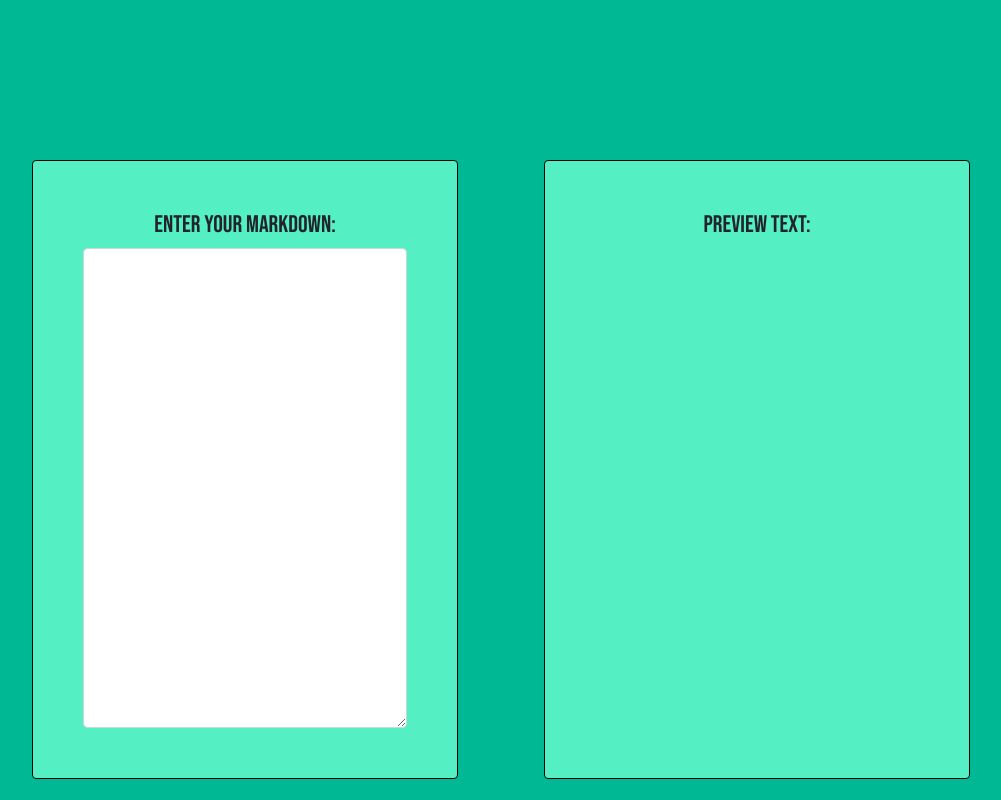
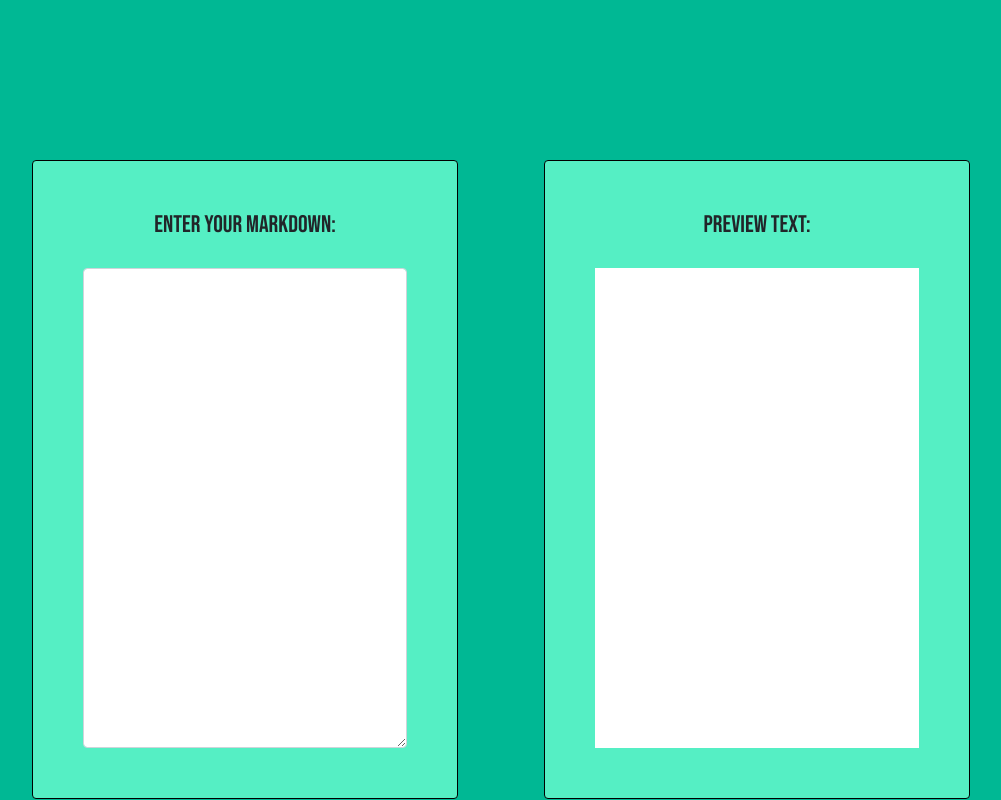
Before and after one commit to krstljrk/markdown-previewer, a React (Create React App) app: page / in a window 1280 px wide. Shown: the whole page, without its empty margins (139-1140 px from the left). Built offline with nearby package versions, Linux system fonts and the light colour scheme.

Commit message:
added stylings

```diff
--- a/src/components/markdown-preview.js
+++ b/src/components/markdown-preview.js
@@ -13,14 +13,15 @@ export default function MarkdownPreviewer() {
         <div className="markdown-container container-fluid">
             <div className="row">
                 <div className="col-5 container rounded">
-                    <h4 className="text-center">Enter your Markdown:</h4>
-                    <textarea className="form-control" id="editor" value={input} onChange={handleChange} />
+                    <h4 className="text-center container-title">Enter your Markdown:</h4>
+                    <textarea className="form-control tech-text" id="editor" value={input} onChange={handleChange} />
                 </div>
                 <div className="col-5 container rounded">
-                    <h4 className="text-center">Preview text:</h4>
-                    <div id="preview">
+                    <h4 className="text-center container-title">Preview text:</h4>
+                    <div className="tech-text" id="preview">
                         {input}
                     </div>
+
                 </div>
             </div>
 
--- a/src/styles/stylesheet.scss
+++ b/src/styles/stylesheet.scss
@@ -1,5 +1,6 @@
 @import '~bootstrap/scss/bootstrap.scss';
 @import url('https://fonts.googleapis.com/css2?family=Bebas+Neue&display=swap');
+@import url('https://fonts.googleapis.com/css2?family=Roboto+Mono:wght@300&display=swap');
 
 @mixin equal-padding ($x) {
     padding: $x $x $x $x;
@@ -8,6 +9,7 @@
 $background: #00b894;
 $container: #55efc4;
 $font: 'Bebas Neue', cursive;
+$font-area: 'Roboto Mono', monospace;
 
 body {
     background-color: $background;
@@ -39,3 +41,18 @@ body {
     background: $container;
     @include equal-padding(50px);
 }
+
+.tech-text {
+    font-family: $font-area;
+}
+
+.container-title {
+    padding: 0 0 20px 0;
+}
+
+#preview {
+    width: 100%;
+    height: 60vh;
+    background-color: white;
+    @include equal-padding(30px);
+}
```
